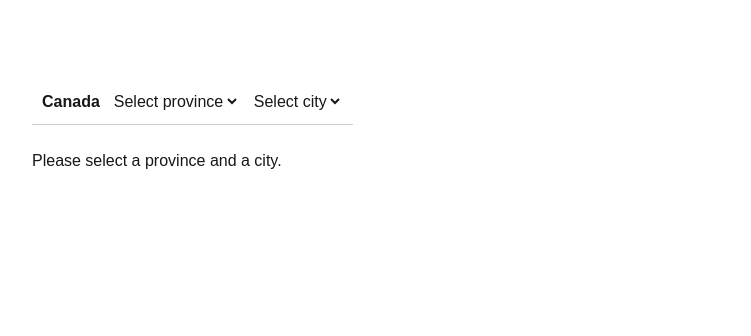
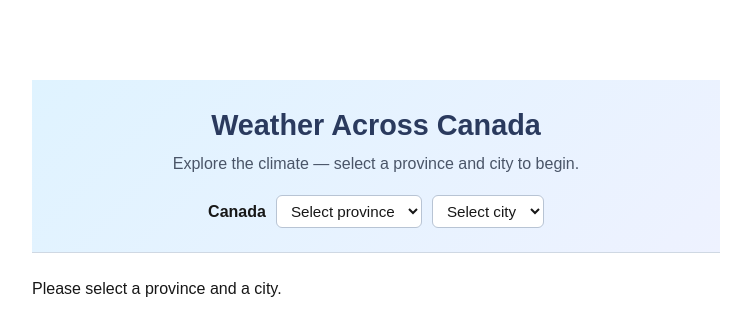
Before and after one commit to Mcaycedor/wps-weather-app, a Next.js app: page / in a window 1280 px wide. Shown: the top 336 px of the page, without its empty margins (8-759 px from the left). Built offline with nearby package versions, Linux system fonts and the light colour scheme.

Commit message:
Add updated Header component with weather header

```diff
--- /dev/null
+++ b/app/Header/Header.css
@@ -0,0 +1,41 @@
+.weather-header {
+  width: 100%;
+  padding: 1.5rem;
+  background: linear-gradient(135deg, #dff3ff, #eef2ff);
+  border-bottom: 1px solid #cfd8e3;
+  display: flex;
+  flex-direction: column;
+  align-items: center;
+  gap: 1.2rem;
+}
+
+.weather-text-block {
+  text-align: center;
+}
+
+.weather-title {
+  font-size: 1.8rem;
+  font-weight: 700;
+  color: #2a3a5e;
+  margin: 0;
+}
+
+.weather-subtitle {
+  font-size: 1rem;
+  color: #4a5568;
+  margin-top: 0.3rem;
+}
+
+.weather-selects {
+  display: flex;
+  align-items: center;
+  gap: 10px;
+}
+
+.weather-selects select {
+  padding: 6px 10px;
+  border-radius: 6px;
+  border: 1px solid #b8c4d4;
+  background: white;
+  font-size: 0.95rem;
+}
--- a/app/Header/Header.tsx
+++ b/app/Header/Header.tsx
@@ -1,4 +1,5 @@
-"use client"
+"use client";
+import "./Header.css";
 import React, { useState } from "react";
 
 const canadaData: Record<string, string[]> = {
@@ -39,46 +40,9 @@ const canadaData: Record<string, string[]> = {
     "Medicine Hat",
     "Grande Prairie"
   ],
-  Manitoba: [
-    "Winnipeg",
-    "Brandon",
-    "Steinbach"
-  ],
-  Saskatchewan: [
-    "Saskatoon",
-    "Regina",
-    "Prince Albert"
-  ]
-  /*,
-  BritishColumbia: [
-    "Vancouver",
-    "Victoria",
-    "Surrey",
-    "Burnaby",
-    "Richmond",
-    "Coquitlam",
-    "Kelowna",
-    "Kamloops"
-  ],
-  NovaScotia: [
-    "Halifax",
-    "Sydney",
-    "Truro"
-  ],
-  NewBrunswick: [
-    "Moncton",
-    "Saint John",
-    "Fredericton"
-  ],
-  NewfoundlandAndLabrador: [
-    "St. John's",
-    "Corner Brook"
-  ],
-  PrinceEdwardIsland: [
-    "Charlottetown"
-  ]*/
+  Manitoba: ["Winnipeg", "Brandon", "Steinbach"],
+  Saskatchewan: ["Saskatoon", "Regina", "Prince Albert"]
 };
-
 
 type HeaderProps = {
   onLocationChange: (province: string, city: string) => void;
@@ -100,14 +64,18 @@ const Header: React.FC<HeaderProps> = ({ onLocationChange }) => {
   };
 
   return (
-    <header style={{ padding: "10px", borderBottom: "1px solid #ccc" }}>
+    <header className="weather-header">
+      <div className="weather-text-block">
+        <h1 className="weather-title">Weather Across Canada</h1>
+        <p className="weather-subtitle">
+          Explore the climate — select a province and city to begin.
+        </p>
+      </div>
+
+      <div className="weather-selects">
         <strong>Canada</strong>
 
-      <select
-        value={province}
-        onChange={(e) => handleProvinceChange(e.target.value)}
-        style={{ marginLeft: "10px" }}
-      >
+        <select value={province} onChange={(e) => handleProvinceChange(e.target.value)}>
           <option value="">Select province</option>
           {Object.keys(canadaData).map((p) => (
             <option key={p} value={p}>
@@ -120,7 +88,6 @@ const Header: React.FC<HeaderProps> = ({ onLocationChange }) => {
           value={city}
           onChange={(e) => handleCityChange(e.target.value)}
           disabled={!province}
-        style={{ marginLeft: "10px" }}
         >
           <option value="">Select city</option>
           {province &&
@@ -130,6 +97,7 @@ const Header: React.FC<HeaderProps> = ({ onLocationChange }) => {
               </option>
             ))}
         </select>
+      </div>
     </header>
   );
 };
```
Lines whose indentation alone changed are shown as unchanged.
